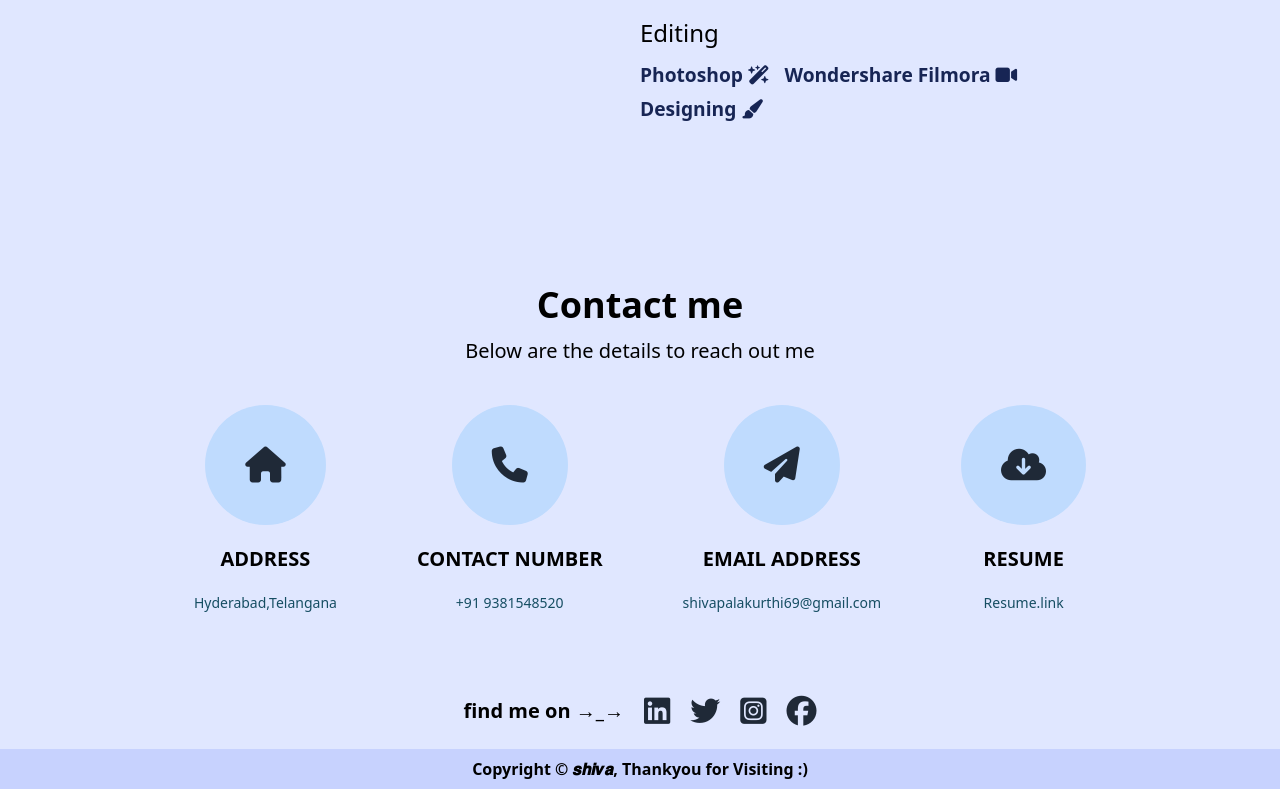
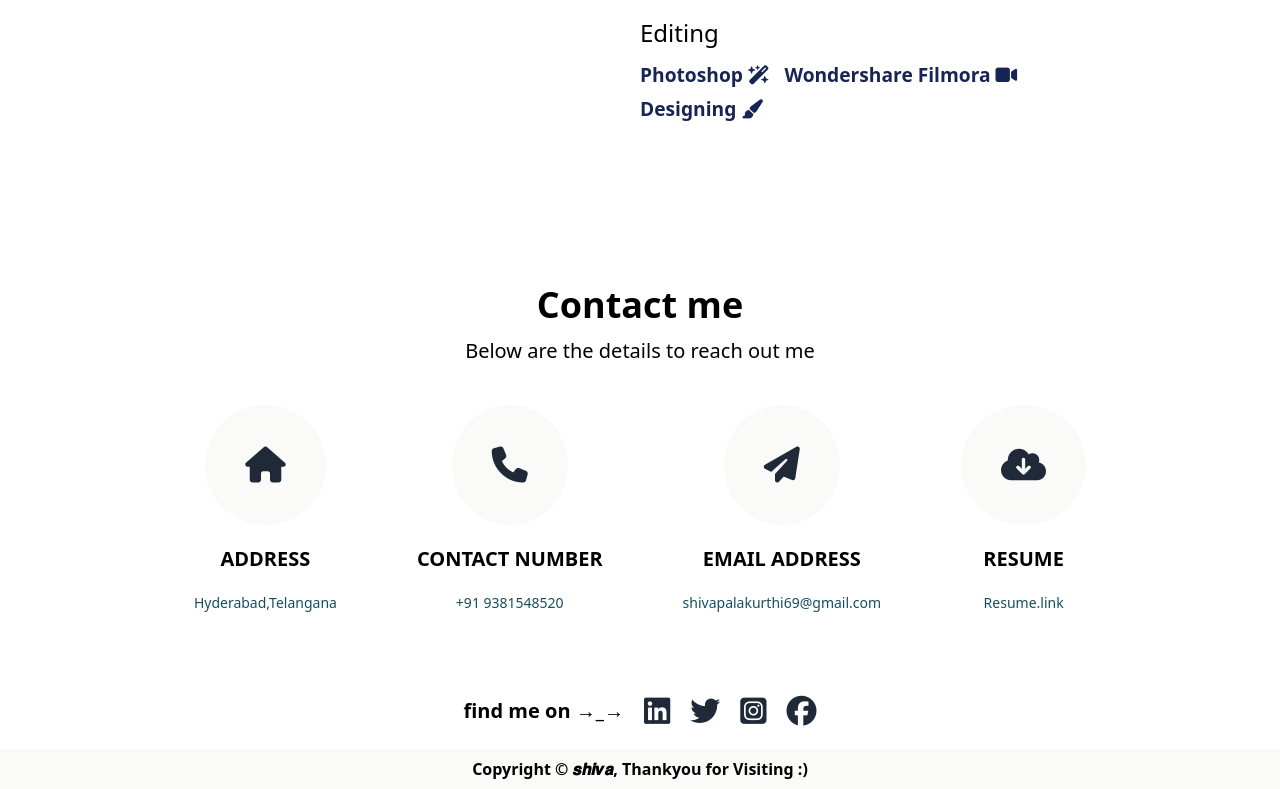
Before and after one commit to shiva3330/Portfolio, a plain HTML site: page index.html in a window 1280 px wide. Shown: the part 1351-2140 px from the top of the page. Drawn offline with nearby package versions, Linux system fonts and the light colour scheme; a web font is replaced by a local one.

Commit message:
new changes

```diff
--- a/index.html
+++ b/index.html
@@ -88,16 +88,16 @@
 
 </head>
 
-<body class="m-0 p-0 bg-indigo-100">
+<body class="m-0 p-0">
 
 
-        <nav class="fixed p-3 shadow-sm top-0 left-0 w-full bg-indigo-100 text-blue-900 text-2xl font-semibold max-[430px]:hidden">
+        <nav class="fixed p-3 shadow-sm top-0 left-0 w-full bg-gray-50 text-blue-900 text-2xl font-semibold max-[430px]:hidden">
             <div class="container mx-auto px-4 py-3 flex justify-between items-center">
               <div class="fixed left-20"><a href="#main">
-                  <span class="text-sky-800 text-6xl"><i>S</i></span>
+                  <span class="text-sky-600 text-6xl"><i>S</i></span>
                   <span class="text-sky-600 text-6xl"><i>H</i></span>
-                  <span class="text-sky-600 text-6xl"><i>i</i></span>
-                  <span class="text-sky-600 text-6xl"><i>v</i></span>
+                  <span class="text-sky-600 text-6xl"><i>I</i></span>
+                  <span class="text-sky-600 text-6xl"><i>V</i></span>
                   <a href="#about"><span class="text-sky-600 text-5xl inline-block transition-transform duration-300 transform hover:rotate-180">@</span></a>
                 </a>
                 </div>
@@ -256,22 +256,22 @@
         <div class="flex justify-center gap-20 text-xl font-semibold max-[430px]:flex-col
         max-[430px]:gap-5">
             <div class="flex flex-col items-center gap-5">
-                <a href="https://shorturl.at/FCdIf"><i class="text-gray-800 fa-solid fa-home rounded-[50%] bg-blue-200 p-10 text-4xl  hover:text-black hover:bg-sky-200"></i></a><span>ADDRESS</span>
+                <a href="https://shorturl.at/FCdIf"><i class="text-gray-800 fa-solid fa-home rounded-[50%] bg-stone-50 p-10 text-4xl  hover:text-black hover:bg-stone-100"></i></a><span>ADDRESS</span>
                 <span class="text-sm font-medium text-cyan-900"><a target="_blank" href="https://shorturl.at/FCdIf">Hyderabad,Telangana</a></span>
             </div>
             <div class="flex flex-col items-center gap-5">
-                <i class="text-gray-800 fa-solid fa-phone rounded-[50%] bg-blue-200 p-10 text-4xl hover:text-black hover:bg-sky-200"></i>CONTACT NUMBER
+                <i class="text-gray-800 fa-solid fa-phone rounded-[50%] bg-stone-50 p-10 text-4xl hover:text-black hover:bg-stone-100"></i>CONTACT NUMBER
                 <span class="text-sm font-medium text-cyan-900">+91 9381548520</span>
             </div>
             <div class="flex flex-col items-center gap-5">
                 <a href="mailto:shivapalakurthi69@gmail.com">
-                <i class="text-gray-800 fa-solid fa-paper-plane rounded-[50%] bg-blue-200 p-10 text-4xl hover:text-black hover:bg-sky-200"></i></a>
+                <i class="text-gray-800 fa-solid fa-paper-plane rounded-[50%] bg-stone-50 p-10 text-4xl hover:text-black hover:bg-stone-100"></i></a>
                 <span>EMAIL ADDRESS</span>
                 <span class="text-sm font-medium text-cyan-900"><a href="mailto:shivapalakurthi69@gmail.com">
                 shivapalakurthi69@gmail.com</span></a>
             </div>
             <div class="flex flex-col items-center gap-5">
-                <a href="CV.docx"><i class="text-gray-800 fa-solid fa-cloud-arrow-down rounded-[50%] bg-blue-200 p-10 text-4xl hover:text-black hover:bg-sky-200"></i></a> <span>RESUME</span>
+                <a href="CV.docx"><i class="text-gray-800 fa-solid fa-cloud-arrow-down rounded-[50%] bg-stone-50 p-10 text-4xl hover:bg-stone-100"></i></a> <span>RESUME</span>
                 <span class="text-sm font-medium text-cyan-900" ><a href="CV.docx">Resume.link</a></span>
             </div>
         </div>
@@ -285,7 +285,7 @@
         <span><a href=""><i class="fa-brands fa-facebook text-gray-800 hover:text-black"></i></a></span>
     </div>
 
-   <footer class="bg-indigo-200 h-10 text-center p-2 font-semibold">Copyright © 𝒔𝒉𝒊𝒗𝒂, Thankyou for Visiting :)</footer>
+   <footer class="bg-stone-50 h-10 text-center p-2 font-semibold">Copyright © 𝒔𝒉𝒊𝒗𝒂, Thankyou for Visiting :)</footer>
 
    <script>
     const floatingElement = document.getElementById('float');
```
Also changed, not shown: 1 other file.
